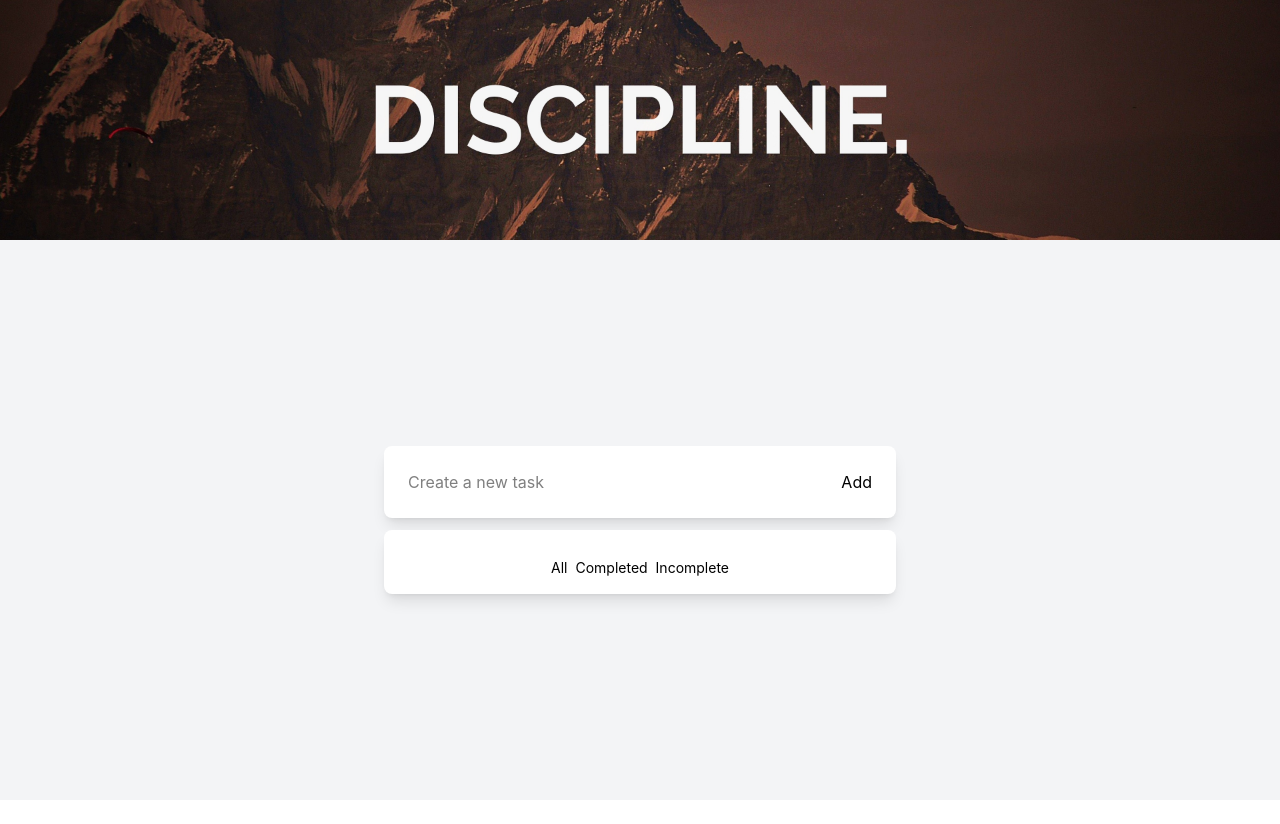
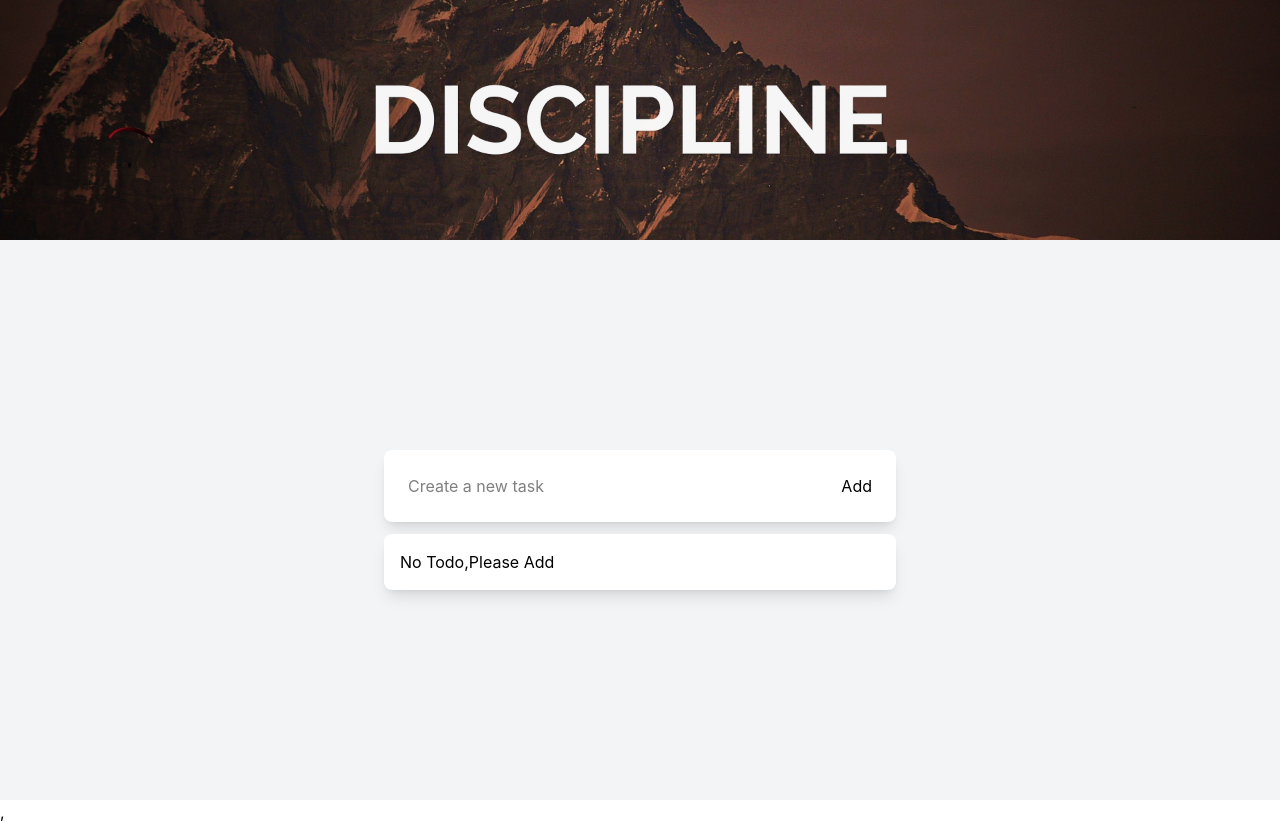
Before and after one commit to Jenith-Panchal-Simform/Practical-05-Todo, a React (Vite) app: page / in a window 1280 px wide. Before the commit the page ends 800 px from the top, so only its background shows below. Built offline with nearby package versions, Linux system fonts and the light colour scheme.

Commit message:
feat:add show all,completed and incomplete todo functionality

```diff
--- a/src/components/Button.tsx
+++ b/src/components/Button.tsx
@@ -1,8 +1,12 @@
 import React, { type JSX } from "react";
 type ButtonProps = {
   text: string;
-  // click: () => void;
+  click: () => void;
 };
-export const Button = ({ text }: ButtonProps): JSX.Element => {
-  return <button className="hover:text-gray-500 cursor-pointer">{text}</button>;
+export const Button = ({ text, click }: ButtonProps): JSX.Element => {
+  return (
+    <button className="hover:text-gray-500 cursor-pointer" onClick={click}>
+      {text}
+    </button>
+  );
 };
--- a/src/components/Todo.tsx
+++ b/src/components/Todo.tsx
@@ -1,7 +1,8 @@
-import React, { useEffect, useReducer, useState } from "react";
+import React, { useEffect, useMemo, useReducer, useRef, useState } from "react";
 import type { JSX } from "react/jsx-runtime";
 import TodoItem from "./TodoItem";
 import { Button } from "./Button";
+import { reducer } from "../utils/reducer";
 type TodoProps = {
   style?: string;
 };
@@ -11,7 +12,7 @@ export type Todo = {
   status: "Incomplete" | "Complete";
 };
 
-type Action =
+export type Action =
   | { type: "ADD"; payload: { text: string; id: string } }
   | {
       type: "UPDATE";
@@ -23,57 +24,31 @@ type Action =
     }
   | { type: "DELETE"; payload: { id: string } };
 
-function reducer(state: Todo[], action: Action): Todo[] {
-  console.log(state, action);
-  switch (action.type) {
-    case "ADD": {
-      const newObj: Todo = {
-        id: action.payload.id,
-        text: action.payload.text,
-        status: "Incomplete",
-      };
-      const newTodo = [...state, newObj];
-      return newTodo;
-    }
-    case "DELETE": {
-      return state.filter((todo) => todo.id !== action.payload.id);
-    }
-    case "UPDATE": {
-      return state.map((todo) =>
-        todo.id === action.payload.id
-          ? {
-              ...todo,
-              text: action.payload.text ?? todo.text,
-              status: action.payload.status ?? todo.status,
-            }
-          : todo,
-      );
-    }
-    default:
-      return state;
-  }
-}
-
 export const Todo = ({ style }: TodoProps): JSX.Element => {
   const initialState = localStorage.getItem("todos");
   const data = initialState ? JSON.parse(initialState) : [];
   const [todos, dispatch] = useReducer(reducer, data);
 
-  const [input, setInput] = useState("");
+  const input = useRef<HTMLInputElement>(null);
+  const [selectedStatus, setSelectedStatus] = useState("All");
 
   useEffect(() => {
-    console.log(todos);
     localStorage.setItem("todos", JSON.stringify(todos));
   }, [todos]);
 
+  const memoizedFilterArray = useMemo(() => {
+    if (selectedStatus == "All") return todos;
+    return todos.filter((todo) => todo.status == selectedStatus);
+  }, [selectedStatus, todos]);
+
   function handleAddTodo() {
-    console.log(input);
-    if (input === "") return;
+    if (input.current) {
       dispatch({
         type: "ADD",
-      payload: { text: input, id: crypto.randomUUID() },
+        payload: { text: input.current.value, id: crypto.randomUUID() },
       });
-    setInput("");
+      input.current.value = "";
+    }
   }
 
   function handleDelete(id: string) {
@@ -99,6 +74,7 @@ export const Todo = ({ style }: TodoProps): JSX.Element => {
       payload: { id, text },
     });
   }
+
   return (
     <div
       className={`${style ?? ""} flex flex-col gap-3 items-center justify-center bg-gray-100`}
@@ -106,8 +82,7 @@ export const Todo = ({ style }: TodoProps): JSX.Element => {
       <div className="w-full max-w-lg bg-white shadow-lg rounded-lg flex p-6 justify-between">
         <input
           className="h-full  rounded-sm outline-0"
-          value={input}
-          onChange={(e) => setInput(e.target.value)}
+          ref={input}
           placeholder="Create a new task"
         />
         <button
@@ -118,8 +93,12 @@ export const Todo = ({ style }: TodoProps): JSX.Element => {
         </button>
       </div>
       <div className=" w-full max-w-lg bg-white shadow-lg rounded-lg p-4 flex flex-col">
+        {memoizedFilterArray.length == 0 ? (
+          <h1>No Todo,Please Add </h1>
+        ) : (
+          <>
             <ul className="flex flex-col gap-1.5 overflow-y-auto max-h-[50vh]">
-          {todos.map((todo) => (
+              {memoizedFilterArray.map((todo) => (
                 <li key={todo.id}>
                   <TodoItem
                     todo={todo}
@@ -133,10 +112,18 @@ export const Todo = ({ style }: TodoProps): JSX.Element => {
               ))}
             </ul>
             <div className="mt-3 flex gap-2 items-center justify-center text-sm flex-wrap">
-          <Button text="All" />
-          <Button text="Completed" />
-          <Button text="Incomplete" />
+              <Button text="All" click={() => setSelectedStatus("All")} />
+              <Button
+                text="Completed"
+                click={() => setSelectedStatus("Complete")}
+              />
+              <Button
+                text="Incomplete"
+                click={() => setSelectedStatus("Incomplete")}
+              />
             </div>
+          </>
+        )}
       </div>
     </div>
   );
--- a/src/components/TodoItem.tsx
+++ b/src/components/TodoItem.tsx
@@ -14,7 +14,6 @@ const TodoItem = ({
   handleUpdate,
 }: TodoItemProps): JSX.Element => {
   const [isOpen, setIsOpen] = useState(false);
-
   return (
     <div className="flex p-4 justify-between border border-gray-300 rounded-lg">
       <div className="flex gap-2 text-xl font-semibold items-center">
--- a/src/main.tsx
+++ b/src/main.tsx
@@ -5,6 +5,6 @@ import App from "./App.tsx";
 
 createRoot(document.getElementById("root")!).render(
   <StrictMode>
-    <App />
+    <App />,
   </StrictMode>,
 );
--- /dev/null
+++ b/src/utils/reducer.ts
@@ -0,0 +1,31 @@
+import type { Action, Todo } from "../components/Todo";
+
+export function reducer(state: Todo[], action: Action): Todo[] {
+  switch (action.type) {
+    case "ADD": {
+      const newObj: Todo = {
+        id: action.payload.id,
+        text: action.payload.text,
+        status: "Incomplete",
+      };
+      const newTodo = [...state, newObj];
+      return newTodo;
+    }
+    case "DELETE": {
+      return state.filter((todo) => todo.id !== action.payload.id);
+    }
+    case "UPDATE": {
+      return state.map((todo) =>
+        todo.id === action.payload.id
+          ? {
+              ...todo,
+              text: action.payload.text ?? todo.text,
+              status: action.payload.status ?? todo.status,
+            }
+          : todo,
+      );
+    }
+    default:
+      return state;
+  }
+}
```
Lines whose indentation alone changed are shown as unchanged.
